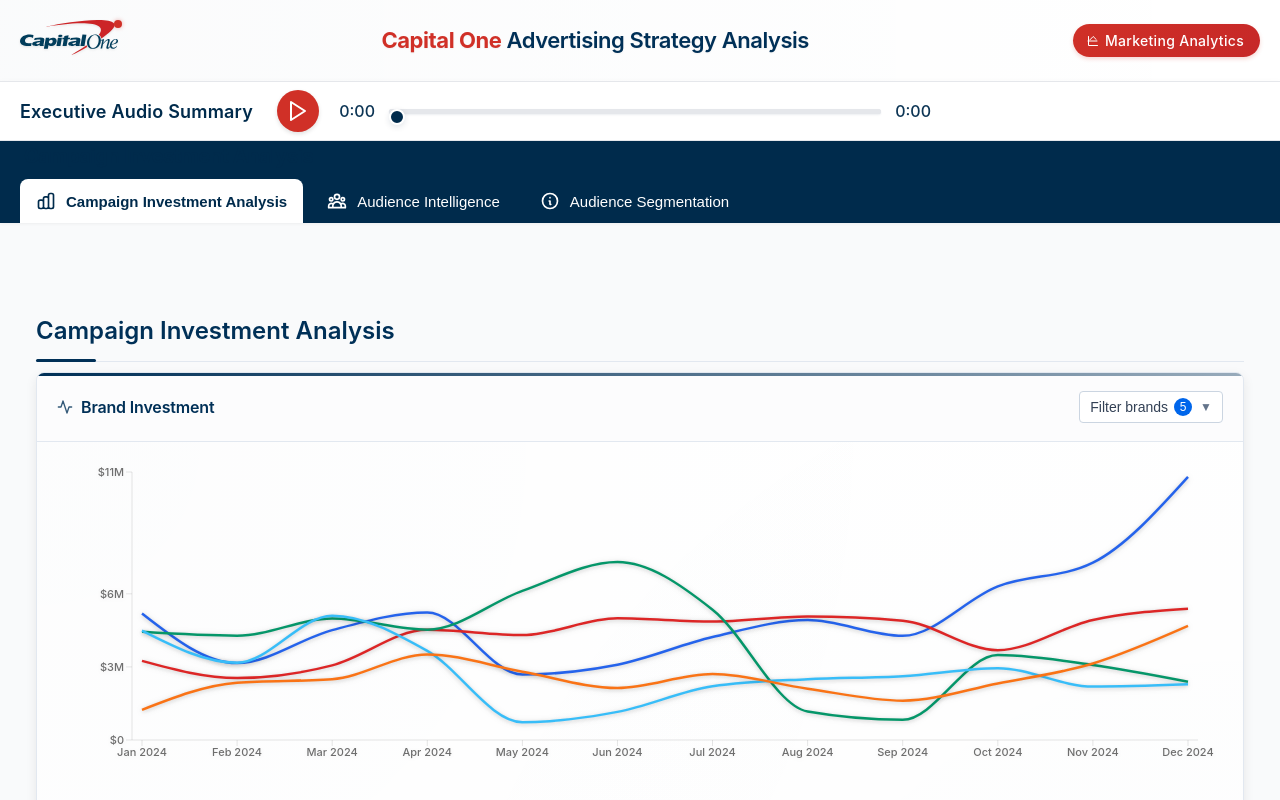
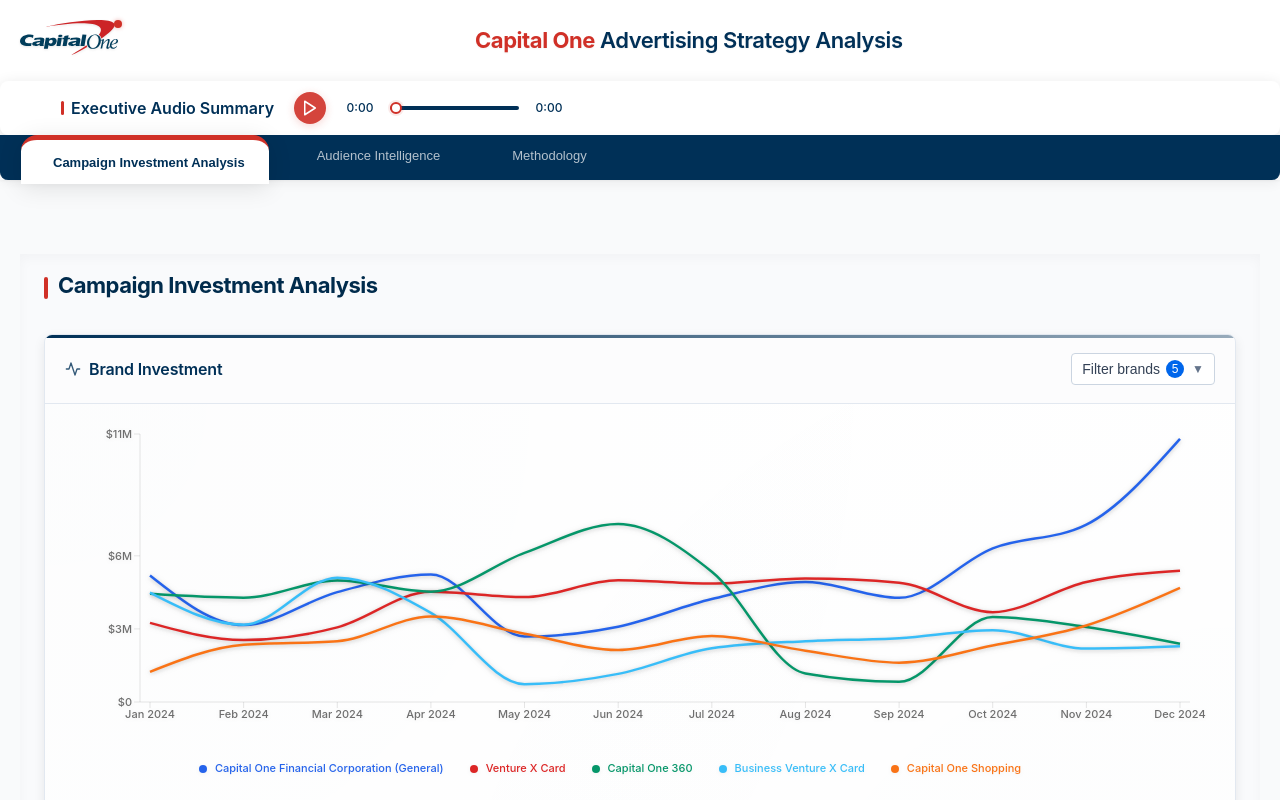
Before and after one commit to dani-rios-data/capital_one, a React (Vite) app: page / in a window 1280 px wide. Shown: the top 800 px of the page. Built offline with nearby package versions, Linux system fonts and the light colour scheme.

Commit message:
update audio and design

```diff
--- a/src/components/FeaturesTab.tsx
+++ b/src/components/FeaturesTab.tsx
@@ -218,7 +218,7 @@
 
   return (
     <div className="tab-content">
-      <h2 className="section-title">Audience Intelligence</h2>
+      <h2 className="tabs-section-title">Audience Intelligence</h2>
       <p className="info-reference">
         For more information about how Audience Category was created, please visit the{' '}
         <span
--- a/src/components/InformationTab.tsx
+++ b/src/components/InformationTab.tsx
@@ -93,6 +93,7 @@
 
   return (
     <div style={styles.tabContent}>
+      <h2 className="tabs-section-title">Audience Segmentation</h2>
       <div style={styles.container}>
         <h1 style={styles.mainTitle}>Capital One Audience Segmentation Analysis</h1>
 
--- a/src/components/TimeSeriesTab.tsx
+++ b/src/components/TimeSeriesTab.tsx
@@ -8,7 +8,7 @@
 const TimeSeriesTab: React.FC = () => {
   return (
     <div className="tab-content">
-      <h2 className="section-title">Campaign Investment Analysis</h2>
+      <h2 className="tabs-section-title">Campaign Investment Analysis</h2>
 
       <BrandLeafChart />
 
--- a/src/components/layout/AudioPlayer.tsx
+++ b/src/components/layout/AudioPlayer.tsx
@@ -50,6 +50,7 @@
 
   return (
     <div className="audio-player">
+      <div className="audio-player-inner" style={{ justifyContent: 'flex-start', marginLeft: 20 }}>
         <audio
           ref={audioRef}
           src={audioSrc}
@@ -58,7 +59,7 @@
           onEnded={() => setIsPlaying(false)}
         />
 
-      <div className="audio-title">Executive Audio Summary</div>
+        <div className="audio-title" style={{ marginLeft: 0 }}>Executive Audio Summary</div>
 
         <button className="play-button" onClick={togglePlay}>
           {isPlaying ? (
@@ -86,6 +87,7 @@
           <span className="duration">{formatTime(duration)}</span>
         </div>
       </div>
+    </div>
   );
 };
 
--- a/src/components/layout/Header.tsx
+++ b/src/components/layout/Header.tsx
@@ -2,28 +2,17 @@
 
 const Header: React.FC = () => {
   return (
-    <header className="dashboard-header">
+    <header className="dashboard-header" style={{ display: 'flex', alignItems: 'center', justifyContent: 'space-between' }}>
       <div className="logo-container">
         <img src="/Capital_One_logo.svg" alt="Capital One" className="company-logo" />
         <div className="logo-accent"></div>
       </div>
 
-      <div className="title-container">
+      <div className="title-container" style={{ flex: 1, display: 'flex', justifyContent: 'center' }}>
         <h1 className="dashboard-title">
           <span className="title-accent">Capital One</span> Advertising Strategy Analysis
         </h1>
         <div className="title-decoration"></div>
-      </div>
-
-      <div className="analytics-badge">
-        <span className="badge-icon">
-          <svg xmlns="http://www.w3.org/2000/svg" width="12" height="12" viewBox="0 0 24 24" fill="none" stroke="currentColor" strokeWidth="2" strokeLinecap="round" strokeLinejoin="round">
-            <path d="M3 3v18h18"></path>
-            <path d="M18.4 9l-6-6-7 7"></path>
-            <path d="M2 12h18"></path>
-          </svg>
-        </span>
-        Marketing Analytics
       </div>
     </header>
   );
--- a/src/components/layout/TabsNavigation.tsx
+++ b/src/components/layout/TabsNavigation.tsx
@@ -5,17 +5,10 @@
   setActiveTab: (tab: string) => void;
 }
 
-const tabTitles: Record<string, string> = {
-  timeSeries: 'Campaign Investment Analysis',
-  features: 'Audience Intelligence',
-  information: 'Audience Segmentation',
-};
-
 const TabsNavigation: React.FC<TabsNavigationProps> = ({ activeTab, setActiveTab }) => {
   return (
     <div className="tabs-container">
       <div className="tabs-wrapper">
-        <div className="tabs-title">{tabTitles[activeTab]}</div>
         <ul className="tabs-nav">
           <li className="tab-item">
             <button
@@ -53,7 +46,7 @@
                   <path strokeLinecap="round" strokeLinejoin="round" d="M13 16h-1v-4h-1m1-4h.01M21 12a9 9 0 11-18 0 9 9 0 0118 0z" />
                 </svg>
               </span>
-              <span className="tab-text">Audience Segmentation</span>
+              <span className="tab-text">Methodology</span>
             </button>
           </li>
         </ul>
--- a/src/index.css
+++ b/src/index.css
@@ -48,7 +48,7 @@
   padding: 0;
   margin: 0;
   background-color: var(--card-bg);
-  background-image: linear-gradient(to right, rgba(0, 48, 87, 0.02), rgba(0, 48, 87, 0.00));
+  /* background-image: linear-gradient(to right, rgba(0, 48, 87, 0.02), rgba(0, 48, 87, 0.00)); */
 }
 
 /* Contenedor para centrar el contenido del header */
@@ -68,6 +68,7 @@
   padding: 0 20px;
   position: relative;
   width: 100%;
+  background-color: #fff;
 }
 
 /* Logo de la compañía */
@@ -159,86 +160,98 @@
 
 /* Navegación de pestañas - actualizado */
 .tabs-container {
-  margin: 0;
+  background: #003057;
+  /* border-top: 4px solid #d03027; */
+  border-bottom: none;
+  border-left: 1px solid #003057;
+  border-right: 1px solid #003057;
+  border-radius: 0 0 8px 8px;
   padding: 0;
-  background-color: #002b4c;
-  width: 100%;
-  box-sizing: border-box;
-  display: block;
+  box-shadow: 0 4px 12px rgba(0, 0, 0, 0.05);
+  position: relative;
+  z-index: 10;
 }
 
 .tabs-wrapper {
-  max-width: 1400px;
+  max-width: 1280px;
   margin: 0 auto;
   padding: 0 20px;
+  display: flex;
+  flex-direction: column;
 }
 
 .tabs-nav {
   display: flex;
   list-style: none;
+  padding: 0;
+  margin: 0;
+  border-bottom: none;
   gap: 8px;
-  margin: 0 auto;
-  padding: 0;
-  border-bottom: none;
-  box-sizing: border-box;
 }
 
 .tab-item {
-  margin: 0;
+  margin-right: 8px;
 }
 
 .tab-link {
   display: flex;
   align-items: center;
-  gap: 10px;
-  padding: 12px 16px;
-  color: white;
+  padding: 12px 24px;
+  border-radius: 12px 12px 0 0;
+  border: none;
+  background: transparent;
+  color: rgba(255,255,255,0.7);
+  font-weight: 500;
   font-size: 15px;
-  text-decoration: none;
-  font-weight: 500;
-  border: none;
-  background: none;
   cursor: pointer;
+  transition: all 0.25s cubic-bezier(0.4,0,0.2,1);
   position: relative;
+  overflow: hidden;
+  box-shadow: none;
+  margin-bottom: 0;
+}
+
+.tab-link:before {
+  content: '';
+  position: absolute;
+  top: 0;
+  left: 0;
+  width: 100%;
+  height: 0;
+  background-color: transparent;
   transition: all 0.2s ease;
-  border-top-left-radius: 8px;
-  border-top-right-radius: 8px;
+}
+
+.tab-link:hover {
+  color: #fff;
+  background-color: rgba(255,255,255,0.06);
+}
+
+.tab-link.active {
+  color: #003057;
+  background-color: #fff;
+  font-weight: 700;
+  font-size: 17px;
+  box-shadow: 0 4px 24px rgba(0,0,0,0.10);
+  border-top: 5px solid #d03027;
+  border-radius: 16px 16px 0 0;
+  z-index: 2;
+  margin-bottom: -4px;
+}
+
+.tab-link.active:before {
+  background-color: #d03027;
+  height: 0;
 }
 
 .tab-icon {
-  display: flex;
-  align-items: center;
-  justify-content: center;
-  transition: transform 0.2s ease;
-  width: 20px;
-  height: 20px;
+  margin-right: 8px;
+  color: #d03027 !important;
 }
 
 .tab-text {
   position: relative;
-}
-
-.tab-link:hover {
-  background-color: rgba(255, 255, 255, 0.1);
-  color: white;
-}
-
-.tab-link:hover .tab-icon {
-  transform: translateY(-1px);
-}
-
-.tab-link.active {
-  background-color: white;
-  color: #002b4c;
-  font-weight: 600;
-}
-
-.tab-link.active .tab-icon {
-  color: #002b4c;
-}
-
-.tab-link.active::after {
-  display: none;
+  font-size: 13px;
 }
 
 /* Mejora de la interacción al cambiar pestañas */
@@ -753,9 +766,12 @@
   color: #ef4444 !important;
 }
 
-/* Clase para el contenido de las pestañas */
+/* Clase para el contenido de las pestañas - reducir espacio superior */
 .tab-content {
-  padding: 16px;
+  background: #f9fafc;
+  padding: 15px 24px 30px; /* Reducido padding superior de 30px a 15px */
+  min-height: calc(100vh - 180px);
+  box-shadow: inset 0 4px 12px rgba(0, 0, 0, 0.03);
 }
 
 /* Responsive */
@@ -1117,147 +1133,6 @@
   animation: fadeIn 0.5s ease-out forwards;
 }
 
-/* Título de las tabs */
-.tabs-title {
-  font-size: 20px;
-  font-weight: 700;
-  color: #002b4c;
-  margin-bottom: 8px;
-  margin-left: 4px;
-  letter-spacing: -0.5px;
-}
-
-/* Reproductor de audio rediseñado */
-.audio-player-container {
-  width: 100%;
-  padding: 8px 0;
-  background-color: #fff;
-  border-top: 1px solid #e5e7eb;
-  border-bottom: 1px solid #e5e7eb;
-  box-shadow: 0 2px 8px rgba(0,0,0,0.04);
-}
-
-.audio-player {
-  display: flex;
-  align-items: center;
-  justify-content: flex-start;
-  gap: 16px;
-  max-width: 1400px;
-  margin: 0 auto;
-  padding: 0 20px;
-}
-
-.audio-title {
-  color: #002b4c;
-  font-weight: 600;
-  font-size: 18px;
-  letter-spacing: 0.2px;
-  margin-right: 8px;
-}
-
-.play-button {
-  background: #d03027;
-  color: white;
-  border: none;
-  width: 42px;
-  height: 42px;
-  border-radius: 50%;
-  display: flex;
-  align-items: center;
-  justify-content: center;
-  cursor: pointer;
-  transition: all 0.2s;
-  box-shadow: 0 2px 4px rgba(0, 0, 0, 0.12);
-  font-size: 22px;
-}
-
-.play-button:hover {
-  background: #e0382f;
-  transform: translateY(-1px);
-  box-shadow: 0 3px 6px rgba(0, 0, 0, 0.18);
-}
-
-.play-button:active {
-  transform: translateY(0);
-  box-shadow: 0 1px 2px rgba(0, 0, 0, 0.12);
-}
-
-.time-controls {
-  display: flex;
-  align-items: center;
-  gap: 10px;
-  flex-grow: 1;
-  max-width: 600px;
-}
-
-.time-slider {
-  flex-grow: 1;
-  height: 5px;
-  -webkit-appearance: none;
-  appearance: none;
-  background: #e5e7eb;
-  border-radius: 2.5px;
-  outline: none;
-  cursor: pointer;
-  box-shadow: 0 1px 2px rgba(0,43,76,0.08);
-}
-
-.time-slider::-webkit-slider-thumb {
-  -webkit-appearance: none;
-  appearance: none;
-  width: 16px;
-  height: 16px;
-  background: #002b4c;
-  border-radius: 50%;
-  cursor: pointer;
-  box-shadow: 0 2px 6px rgba(0,43,76,0.12);
-  border: 2px solid #fff;
-  transition: background 0.2s;
-}
-
-.time-slider::-moz-range-thumb {
-  width: 16px;
-  height: 16px;
-  background: #002b4c;
-  border-radius: 50%;
-  cursor: pointer;
-  border: 2px solid #fff;
-  box-shadow: 0 2px 6px rgba(0,43,76,0.12);
-  transition: background 0.2s;
-}
-
-.time-slider::-webkit-slider-thumb:hover,
-.time-slider::-moz-range-thumb:hover {
-  background: #003e6b;
-}
-
-.time-slider::-ms-fill-lower {
-  background: #002b4c;
-}
-
-.time-slider::-ms-fill-upper {
-  background: #e5e7eb;
-}
-
-.time-slider:focus {
-  outline: none;
-}
-
-.time-slider::-webkit-slider-runnable-track {
-  height: 5px;
-  background: linear-gradient(to right, #002b4c 0%, #002b4c calc(var(--progress, 0) * 100%), #e5e7eb calc(var(--progress, 0) * 100%), #e5e7eb 100%);
-  border-radius: 2.5px;
-}
-
-.current-time, .duration {
-  font-size: 16px;
-  color: #002b4c;
-  font-weight: 500;
-  min-width: 44px;
-  text-align: center;
-  opacity: 0.95;
-}
-
 /* Estilos para la sección de insights */
 .insights-container {
   margin-top: 20px;
@@ -1296,26 +1171,32 @@
   font-weight: 600;
 }
 
-/* Estilos para los títulos de sección */
-.section-title {
-  font-size: 24px;
-  font-weight: 600;
-  color: var(--primary-color);
-  margin: 0 0 10px 0;
-  padding-bottom: 12px;
+/* Estilos para los títulos de sección después de las tabs - tamaño reducido */
+.tabs-section-title {
+  font-size: 22px; /* Reducido de 28px a 22px */
+  font-weight: 700;
+  color: #002b4c;
+  margin: 0 0 20px 0; /* Reducido margen inferior de 24px a 20px */
+  padding-bottom: 12px; /* Reducido padding inferior de 16px a 12px */
   position: relative;
-  border-bottom: 1px solid var(--border-color);
+  padding-left: 14px; /* Reducido padding izquierdo de 18px a 14px */
+  letter-spacing: -0.5px;
+  border-bottom: none;
 }
 
-.section-title::after {
+.tabs-section-title:before {
   content: '';
   position: absolute;
-  bottom: -1px;
   left: 0;
-  width: 60px;
-  height: 3px;
-  background-color: var(--primary-color);
+  top: 8px; /* Ajustado de 12px a 8px para centrarlo con el nuevo tamaño */
+  width: 4px; /* Reducido de 6px a 4px */
+  height: 22px; /* Reducido de 28px a 22px */
+  background-color: #d03027;
   border-radius: 3px;
+}
+
+.tabs-section-title::after {
+  display: none;
 }
 
 /* Estilos para el texto informativo */
@@ -1335,3 +1216,131 @@
 .info-link:hover {
   text-decoration: underline;
 }
+
+/* Mejoras para el Executive Audio Summary - Rediseño elegante */
+.audio-player {
+  background: #fff;
+  border-radius: 8px;
+  padding: 10px 20px;
+  display: flex;
+  align-items: center;
+  box-shadow: 0 4px 16px rgba(0, 0, 0, 0.12);
+  margin: 0;
+  border: 1px solid rgba(255, 255, 255, 0.08);
+  transition: all 0.25s ease;
+  position: relative;
+  overflow: hidden;
+}
+
+.audio-player::after {
+  content: '';
+  position: absolute;
+  top: 0;
+  right: 0;
+  width: 25%;
+  height: 100%;
+  background: linear-gradient(90deg, transparent, rgba(255, 255, 255, 0.03));
+  pointer-events: none;
+}
+
+.audio-player:hover {
+  box-shadow: 0 6px 20px rgba(0, 0, 0, 0.15);
+}
+
+.audio-title {
+  font-weight: 600;
+  font-size: 16px;
+  color: #003057;
+  margin-right: 20px;
+  position: relative;
+  padding-left: 10px;
+  font-family: inherit;
+}
+
+.audio-title:before {
+  content: '';
+  position: absolute;
+  left: 0;
+  top: 50%;
+  transform: translateY(-50%);
+  width: 3px;
+  height: 14px;
+  background-color: #d03027;
+  border-radius: 1.5px;
+}
+
+.play-button {
+  background-color: rgba(208, 48, 39, 0.9);
+  border: none;
+  border-radius: 50%;
+  width: 32px;
+  height: 32px;
+  display: flex;
+  align-items: center;
+  justify-content: center;
+  color: white;
+  cursor: pointer;
+  transition: all 0.2s ease;
+  box-shadow: 0 2px 8px rgba(208, 48, 39, 0.2);
+  margin-right: 16px;
+}
+
+.play-button svg {
+  width: 18px;
+  height: 18px;
+}
+
+.play-button:hover {
+  background-color: #d03027;
+  transform: scale(1.05);
+}
+
+.time-controls {
+  display: flex;
+  align-items: center;
+  flex-grow: 1;
+}
+
+.time-slider {
+  flex-grow: 1;
+  height: 4px;
+  -webkit-appearance: none;
+  background: #003057;
+  border-radius: 2px;
+  margin: 0 12px;
+  position: relative;
+  cursor: pointer;
+}
+
+.time-slider::-webkit-slider-thumb {
+  -webkit-appearance: none;
+  width: 12px;
+  height: 12px;
+  border-radius: 50%;
+  background: white;
+  cursor: pointer;
+  border: 2px solid #d03027;
+  box-shadow: 0 0 0 2px rgba(208, 48, 39, 0.1);
+  transition: all 0.2s ease;
+}
+
+.time-slider::-webkit-slider-thumb:hover {
+  background: #d03027;
+}
+
+.current-time, .duration {
+  font-family: inherit;
+  font-size: 12px;
+  color: #003057;
+  width: 36px;
+  text-align: center;
+  font-weight: 500;
+}
+
+.audio-player-inner {
+  max-width: 1280px;
+  margin: 0 auto;
+  padding: 0 20px;
+  display: flex;
+  align-items: center;
+}
```
Also changed, not shown: 1 other file (tests, documents, lock files or other folders). Lines whose indentation alone changed are shown as unchanged.
